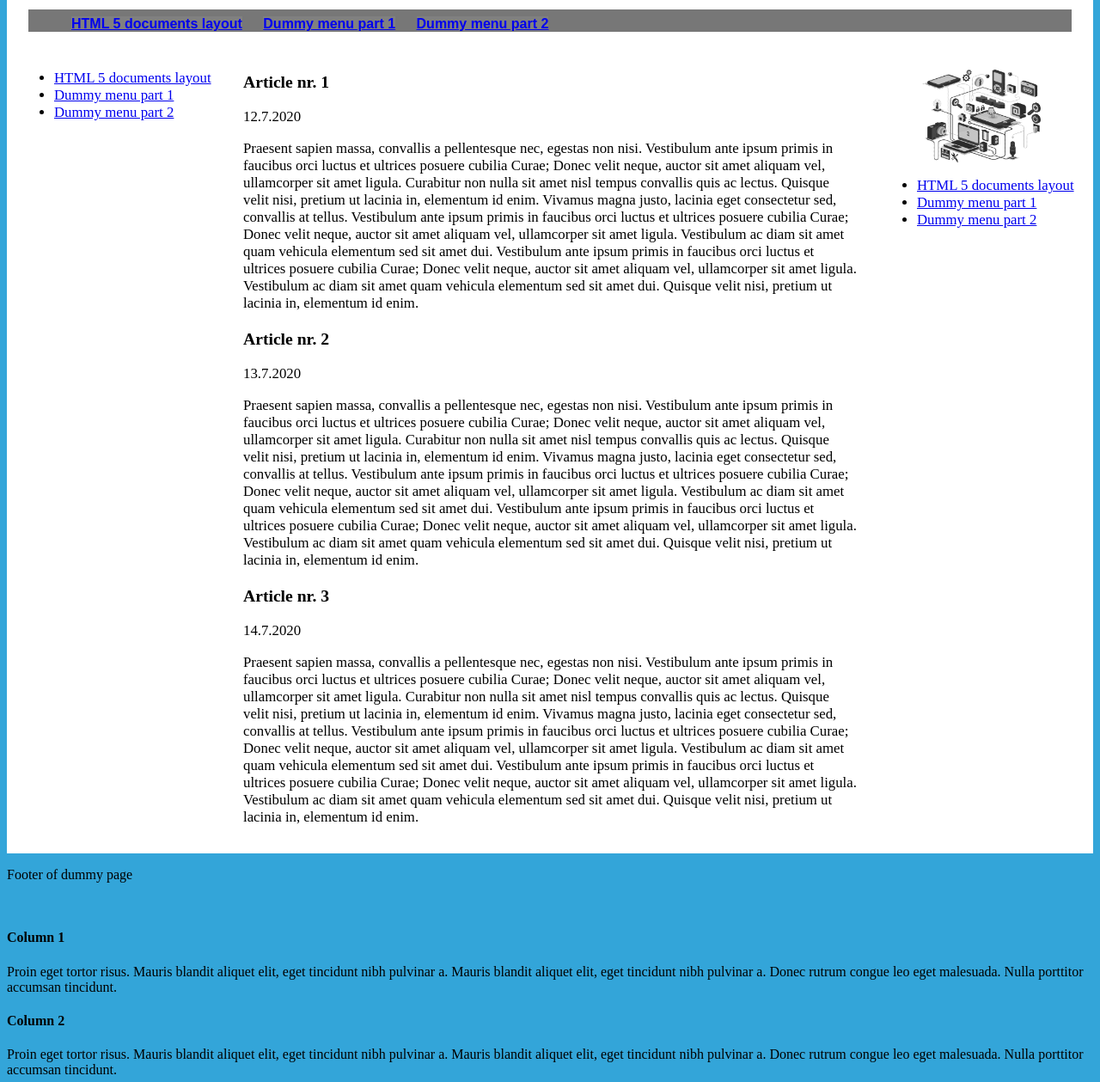
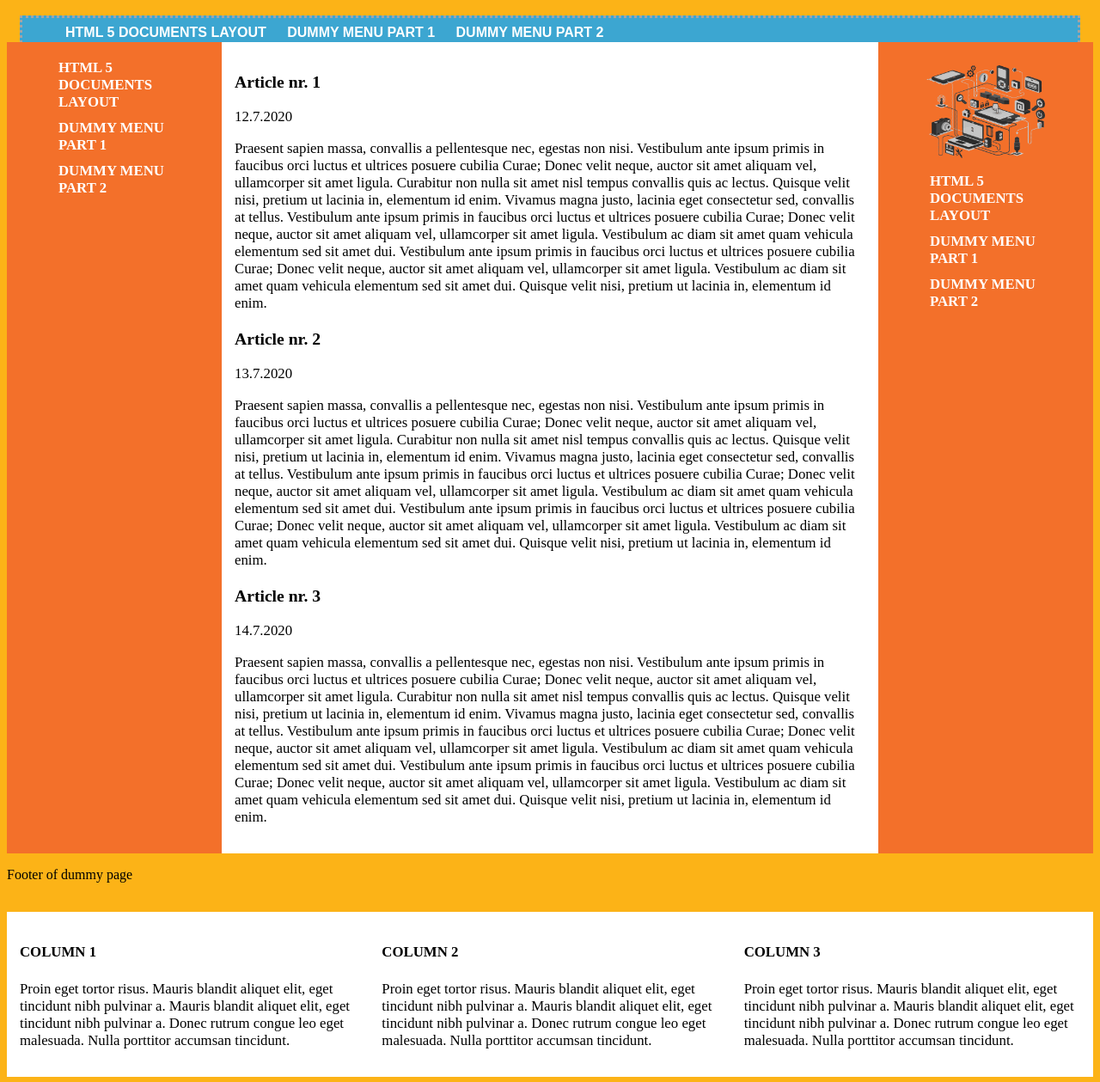
Before and after one commit to ciljak/cviceniecss2, a plain HTML site: page index.htm in a window 1280 px wide. Shown: the part 161-1420 px from the top of the page at 86% size. Drawn offline with Linux system fonts and the light colour scheme.

Commit message:
Menus reworked
This commitment contains reworking of upper nav menu and side menus.

```diff
--- a/css/style.css
+++ b/css/style.css
@@ -3,17 +3,12 @@
 */
 
 body {
-    background-color: #33a5d9 ;
+    background-color: #fcb317 ;
 
 
 }
 
-section {
 
-  border-color: grey;
-  border-width: 3px;
-
-}
 
 /**
 * header styles
@@ -27,7 +22,7 @@ header img#headerSlogan {
   }
 
   header {
-    background-color: white;
+    background-color: #fcb317;
     margin: 10px 0px 0px 0px;
     height: 170px;
     color: #1a1a1a;
@@ -42,9 +37,11 @@ header img#headerSlogan {
 */
 
 nav {
-  background-color: rgb(119, 119, 119);
-  margin: 10px 10px 0px 10px;
+  background-color: #3ca6d1;
+  margin: 17px 0px 0px 0px;
   padding-top: 3px;
+  border: 3px dotted #A4A4A4;
+
 }
 
 nav ul{
@@ -52,22 +49,45 @@ nav ul{
   list-style-type: none;
   margin: 5px 0px 5px 0px;
   text-decoration: none;
+
 }
 
 nav ul li{
   display: inline;
   margin: 5px 10px 5px 10px;
+
 }
 
 nav ul li a:link, nav ul li a:visited {
-  background-color: rgb(128, 128, 128);
+  background-color: #3ca6d1;
+  color: white;
   border-bottom: none;
   font-weight:  bold;
+  text-decoration: none;
+  text-transform: uppercase;
 }
 
-nav ul li.selected {
-  background-color: rgb(31, 31, 31);
+nav ul li a:hover{
+  background-color: #1a7fa7;
+  color: white;
+  margin: 5px 0px 5px 0px;
+
+  border-style: dotted;
+  border: 3px;
+  padding: 7px;
+
+  border-color: grey;
+
+  font-weight:  bold;
+  font-size: 130%;
+  text-decoration: none;
+  text-transform: uppercase;
 }
+
+/* nav ul li.select {
+  background-color: #247291;
+}
+ */
 
 /**
 * main content - tyble styling for leftSide, main-content and aside column
@@ -91,24 +111,26 @@ nav ul li.selected {
   }
   section#leftSide {
     display: table-cell;
-    padding: 15px;
+    padding: 10px;
     width: 230px;
     vertical-align: top;
-    background-color: white;
+    background-color: #f3702a;
     font-size: 105%;
     margin: 0px 0px 0px 100px;
+
 
 
   }
   aside {
     display: table-cell;
-    background: white url() bottom right;
-    padding: 15px;
+    /* background:  url("./images/sidebar1.png") bottom right; */
+    padding: 10px;
     width: 230px;
     vertical-align: top;
-    background-color: white;
+    background-color: #f3702a;
     font-size: 105%;
     margin: 0px 10px 0px 0px;
+
 
 
   }
@@ -120,6 +142,83 @@ nav ul li.selected {
   width: 60%;
  }
 
+ .side-menu {
+  list-style-type: none;
+  text-decoration: none;
+  margin: 10px;
+
+
+}
+.side-menu a:link {
+  background-color: #f3702a;
+  color: white;
+  border-bottom: none;
+  font-weight:  bold;
+  text-decoration: none;
+  text-transform: uppercase;
+
+}
+
+ .side-menu  a:visited  {
+  background-color: #f3702a;
+  color: #7d7c7b;
+  border-bottom: none;
+  font-weight:  bold;
+  text-decoration: none;
+  text-transform: uppercase;
+
+}
+
+
+
+.side-menu a:hover  {
+  background-color: #d15918;
+  color: #800b00;
+  margin: 10px 0px 10px 0px;
+  border-style: dotted;
+  /* border-top: 3px; */
+
+  /* border-color: grey; */
+
+  font-weight:  bold;
+  text-decoration: none;
+  text-transform: uppercase;
+
+}
+
+.side-menu  li {
+  margin: 10px 0px 10px 0px;
+}
+
   /**
 * footer styles
 */
+
+footer {
+  display: table;
+
+}
+
+.row {
+  display: table-row;
+
+}
+
+.column{
+  display: table-cell;
+  padding: 15px;
+  vertical-align: top;
+  background-color: white;
+  font-size: 105%;
+  /* background-color: #f3702a; */
+  margin-left: 5px;
+  border-style: solid 2px;
+  border-color: tomato;
+
+
+}
+
+footer h4  {
+  text-transform: uppercase;
+
+}
--- a/index.htm
+++ b/index.htm
@@ -20,7 +20,7 @@
     <img id="headerSlogan" src="./images/slogan_header.png" width="20%">
     <nav>
          <ul class="menu">
-            <li class="selected"> <a href="./index.htm">HTML 5 documents layout</a></li>
+            <li class="select"> <a href="./index.htm">HTML 5 documents layout</a></li>
             <li><a href="#">Dummy menu part 1</a></li>
             <li><a href="#">Dummy menu part 2</a></li>
           </ul>
@@ -99,7 +99,7 @@
 
         <aside>
           <p>
-            <img id="img-aside" src="./images/sidebar1.png"  alt="aside_picture">
+            <img id="img-aside" src="./images/sidebar1.png"  alt="aside_picture" >
           </p>
           <ul class="side-menu">
             <li><a href="./index.htm">HTML 5 documents layout</a></li>
```
